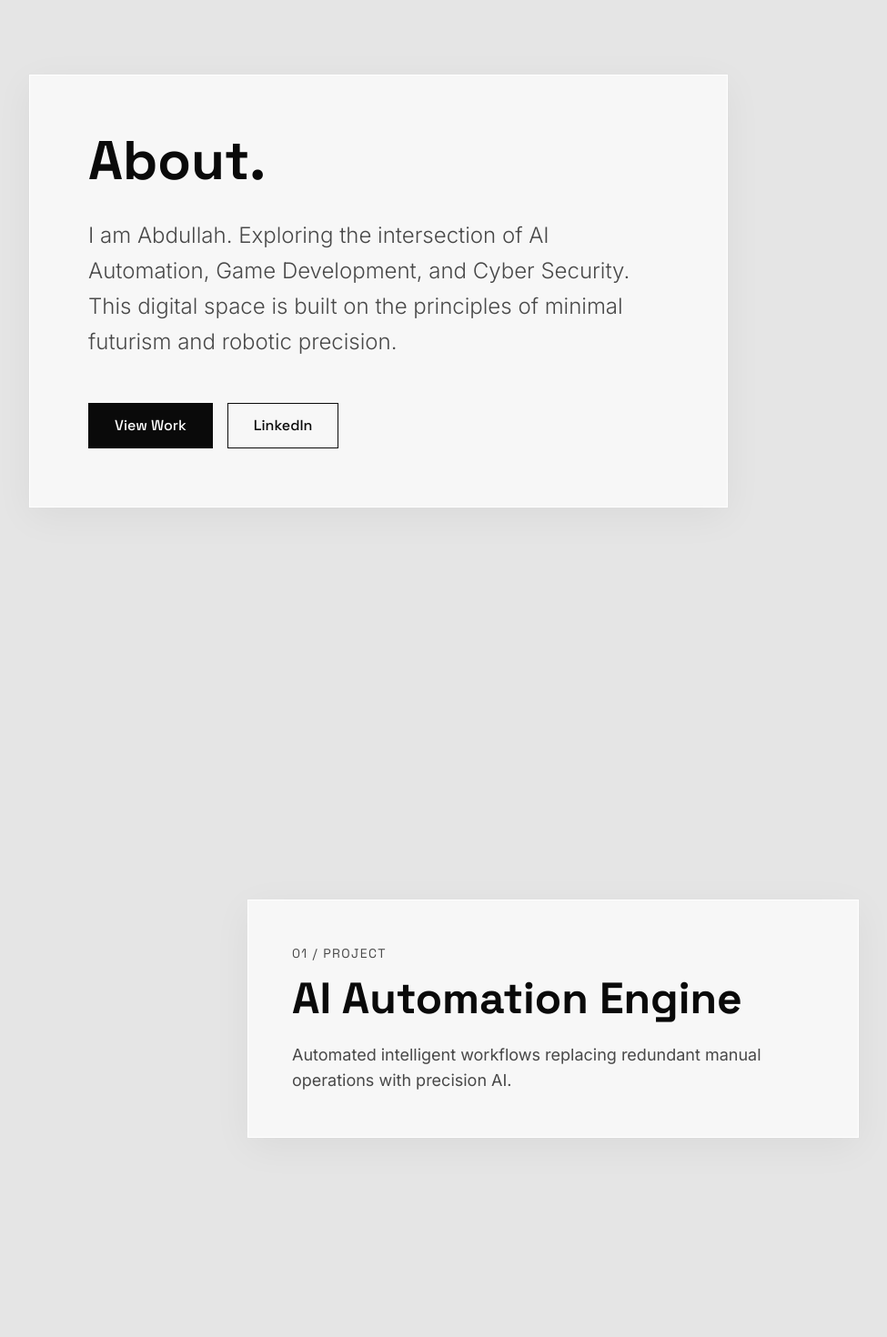
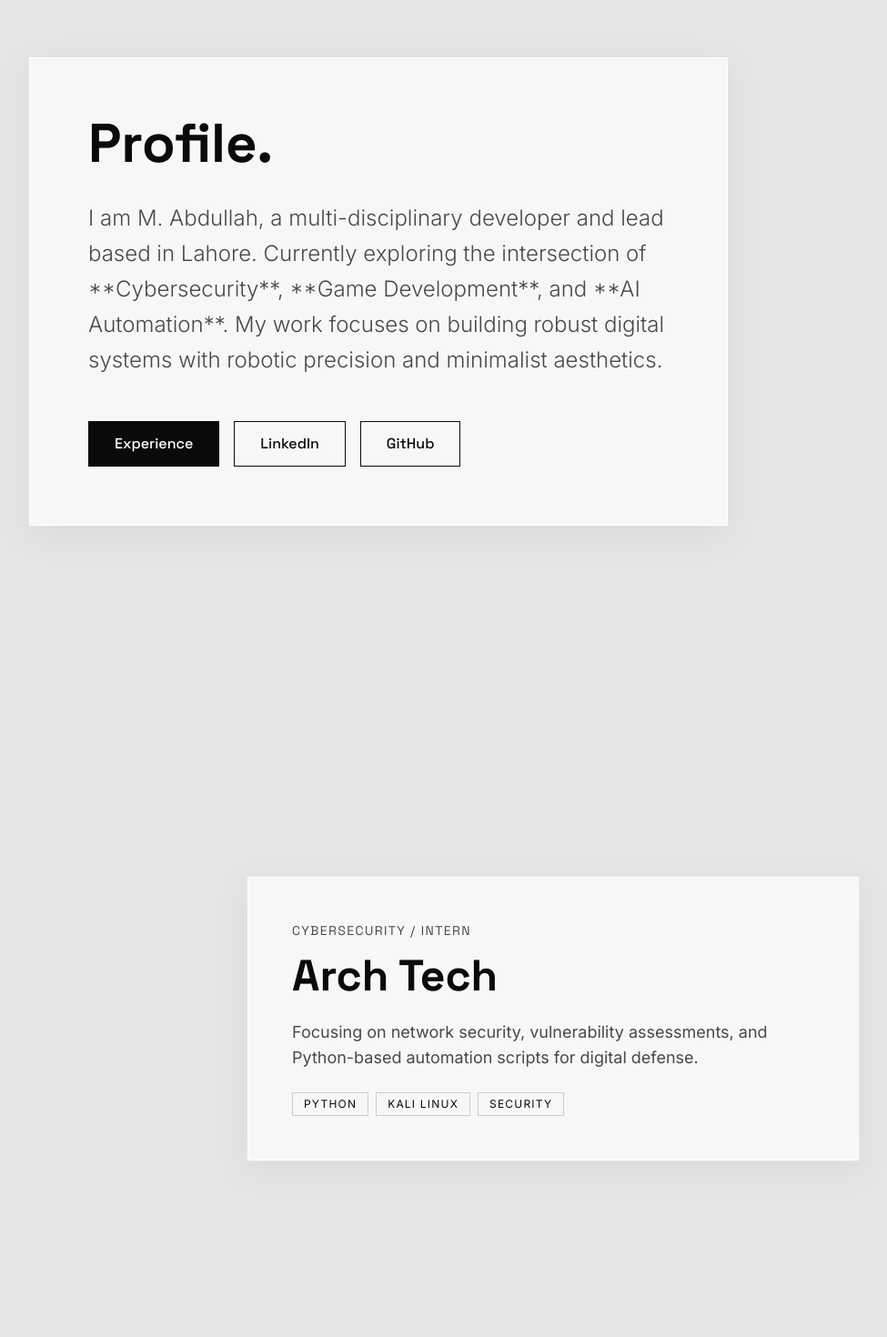
Before and after one commit to mabdullah-ismail/Portfolio-V2, a Next.js app: page / in a window 1280 px wide. Shown: the part 880-2350 px from the top of the page at 91% size, without its empty margins (32-1007 px from the left). Built offline with nearby package versions, Linux system fonts and the light colour scheme.

Commit message:
feat: populate data from LinkedIn and add social links

```diff
--- a/app/globals.css
+++ b/app/globals.css
@@ -69,6 +69,7 @@
   width: 100vw;
   height: 100vh;
   z-index: 0;
+  pointer-events: none; /* Let clicks pass through to DOM, Spline is just BG */
 }
 
 /* ═══════════════════════════════════════════
--- a/app/page.tsx
+++ b/app/page.tsx
@@ -9,9 +9,27 @@
 gsap.registerPlugin(ScrollTrigger);
 
 export default function Home() {
+  const [loaded, setLoaded] = useState(false);
+  const [progress, setProgress] = useState(0);
   const lenisRef = useRef<Lenis | null>(null);
 
   useEffect(() => {
+    let currentProgress = 0;
+    const interval = setInterval(() => {
+      currentProgress += Math.random() * 15;
+      if (currentProgress >= 100) {
+        currentProgress = 100;
+        clearInterval(interval);
+        setTimeout(() => setLoaded(true), 500);
+      }
+      setProgress(currentProgress);
+    }, 200);
+    return () => clearInterval(interval);
+  }, []);
+
+  useEffect(() => {
+    if (!loaded) return;
+
     const lenis = new Lenis();
     lenisRef.current = lenis;
     (window as any).lenis = lenis;
@@ -54,7 +72,7 @@
       lenis.destroy();
       ScrollTrigger.getAll().forEach(t => t.kill());
     };
-  }, []);
+  }, [loaded]);
 
   return (
     <main className="relative bg-[#E5E5E5] text-[#0A0A0A] overflow-hidden">
@@ -71,7 +89,7 @@
           <div className="font-display font-bold text-xl tracking-tight">ABDULLAH</div>
           <div className="hidden md:flex gap-8 font-display text-sm uppercase tracking-widest">
             <span className="cursor-pointer hover:opacity-50 transition-opacity pointer-events-auto" onClick={() => (window as any).lenis?.scrollTo('#about')}>About</span>
-            <span className="cursor-pointer hover:opacity-50 transition-opacity pointer-events-auto" onClick={() => (window as any).lenis?.scrollTo('#portfolio-container')}>Work</span>
+            <span className="cursor-pointer hover:opacity-50 transition-opacity pointer-events-auto" onClick={() => (window as any).lenis?.scrollTo('#experience')}>Experience</span>
             <span className="cursor-pointer hover:opacity-50 transition-opacity pointer-events-auto" onClick={() => (window as any).lenis?.scrollTo('#contact')}>Contact</span>
           </div>
         </header>
@@ -86,44 +104,63 @@
         {/* About Section */}
         <section id="about" className="min-h-[100vh] flex items-center section-padding pointer-events-auto">
           <div className="max-w-3xl glass-card p-12 md:p-16">
-            <h2 className="font-display text-5xl md:text-6xl font-bold mb-8 text-[#0A0A0A]">About.</h2>
+            <h2 className="font-display text-5xl md:text-6xl font-bold mb-8 text-[#0A0A0A]">Profile.</h2>
             <p className="text-xl md:text-2xl leading-relaxed text-[#484848] font-light">
-              I am Abdullah. Exploring the intersection of AI Automation, Game Development, and Cyber Security.
-              This digital space is built on the principles of minimal futurism and robotic precision.
+              I am M. Abdullah, a multi-disciplinary developer and lead based in Lahore.
+              Currently exploring the intersection of **Cybersecurity**, **Game Development**, and **AI Automation**.
+              My work focuses on building robust digital systems with robotic precision and minimalist aesthetics.
             </p>
-            <div className="mt-12 flex gap-4">
-              <button className="btn-primary" onClick={() => (window as any).lenis?.scrollTo('#portfolio-container')}>
-                View Work
+            <div className="mt-12 flex flex-wrap gap-4">
+              <button className="btn-primary" onClick={() => (window as any).lenis?.scrollTo('#experience')}>
+                Experience
               </button>
               <a href="https://linkedin.com/in/muhammad-abdullah-ismail/" target="_blank" rel="noreferrer" className="btn-outlined">
                 LinkedIn
+              </a>
+              <a href="https://github.com/mabdullah-ismail" target="_blank" rel="noreferrer" className="btn-outlined">
+                GitHub
               </a>
             </div>
           </div>
         </section>
 
-        {/* Portfolio Horizontal Scroll Section */}
-        <section id="portfolio-container" className="h-[100vh] pointer-events-auto overflow-hidden">
+        {/* Portfolio Horizontal Scroll Section (Experience) */}
+        <section id="experience" className="h-[100vh] pointer-events-auto overflow-hidden">
           <div className="horizontal-scroll-container">
             <div className="horizontal-panel">
               <div className="glass-card p-12 rounded-none max-w-2xl w-full mx-6">
-                <div className="font-display text-sm text-[#484848] uppercase tracking-widest mb-4">01 / Project</div>
-                <h3 className="font-display text-4xl md:text-5xl font-bold mb-6 text-[#0A0A0A]">AI Automation Engine</h3>
-                <p className="text-lg text-[#484848]">Automated intelligent workflows replacing redundant manual operations with precision AI.</p>
+                <div className="font-display text-sm text-[#484848] uppercase tracking-widest mb-4">Cybersecurity / Intern</div>
+                <h3 className="font-display text-4xl md:text-5xl font-bold mb-6 text-[#0A0A0A]">Arch Tech</h3>
+                <p className="text-lg text-[#484848] mb-6">Focusing on network security, vulnerability assessments, and Python-based automation scripts for digital defense.</p>
+                <div className="flex flex-wrap gap-2">
+                  <span className="px-3 py-1 border border-[#ccc] text-xs uppercase tracking-widest">Python</span>
+                  <span className="px-3 py-1 border border-[#ccc] text-xs uppercase tracking-widest">Kali Linux</span>
+                  <span className="px-3 py-1 border border-[#ccc] text-xs uppercase tracking-widest">Security</span>
+                </div>
               </div>
             </div>
             <div className="horizontal-panel">
               <div className="glass-card p-12 rounded-none max-w-2xl w-full mx-6">
-                <div className="font-display text-sm text-[#484848] uppercase tracking-widest mb-4">02 / Project</div>
-                <h3 className="font-display text-4xl md:text-5xl font-bold mb-6 text-[#0A0A0A]">Cyber Security Framework</h3>
-                <p className="text-lg text-[#484848]">Advanced penetration testing protocols and vulnerability assessment algorithms.</p>
+                <div className="font-display text-sm text-[#484848] uppercase tracking-widest mb-4">Leadership / Google Dev</div>
+                <h3 className="font-display text-4xl md:text-5xl font-bold mb-6 text-[#0A0A0A]">GDGoC BNU</h3>
+                <p className="text-lg text-[#484848] mb-6">Lead of Media & Coverage. Managing video production and social marketing for the Google Developer Groups community.</p>
+                <div className="flex flex-wrap gap-2">
+                  <span className="px-3 py-1 border border-[#ccc] text-xs uppercase tracking-widest">Media</span>
+                  <span className="px-3 py-1 border border-[#ccc] text-xs uppercase tracking-widest">Leadership</span>
+                  <span className="px-3 py-1 border border-[#ccc] text-xs uppercase tracking-widest">Community</span>
+                </div>
               </div>
             </div>
             <div className="horizontal-panel">
               <div className="glass-card p-12 rounded-none max-w-2xl w-full mx-6">
-                <div className="font-display text-sm text-[#484848] uppercase tracking-widest mb-4">03 / Project</div>
-                <h3 className="font-display text-4xl md:text-5xl font-bold mb-6 text-[#0A0A0A]">Game Dev Physics Engine</h3>
-                <p className="text-lg text-[#484848]">Custom highly-optimized rigid body dynamics built specifically for real-time web experiences.</p>
+                <div className="font-display text-sm text-[#484848] uppercase tracking-widest mb-4">Game Dev / Intern</div>
+                <h3 className="font-display text-4xl md:text-5xl font-bold mb-6 text-[#0A0A0A]">OZI Publishing</h3>
+                <p className="text-lg text-[#484848] mb-6">Developed 3D simulations and Hyper-Casual Android games. Specialized in level design and Unity core logic.</p>
+                <div className="flex flex-wrap gap-2">
+                  <span className="px-3 py-1 border border-[#ccc] text-xs uppercase tracking-widest">Unity</span>
+                  <span className="px-3 py-1 border border-[#ccc] text-xs uppercase tracking-widest">C#</span>
+                  <span className="px-3 py-1 border border-[#ccc] text-xs uppercase tracking-widest">Game Dev</span>
+                </div>
               </div>
             </div>
           </div>
@@ -132,11 +169,24 @@
         {/* Contact Section */}
         <section id="contact" className="h-[100vh] flex flex-col items-center justify-center section-padding pointer-events-auto">
           <div className="text-center glass-card p-16 w-full max-w-4xl">
-            <h2 className="font-display text-6xl md:text-8xl font-bold mb-8 text-[#0A0A0A] tracking-tighter">Contact.</h2>
-            <p className="text-xl text-[#484848] mb-12 max-w-lg mx-auto">Available for freelance opportunities and long-term robotic precision projects.</p>
-            <a href="mailto:abdullahismail249@yahoo.com" className="btn-primary text-lg px-10 py-5">
-              abdullahismail249@yahoo.com
-            </a>
+            <h2 className="font-display text-6xl md:text-8xl font-bold mb-8 text-[#0A0A0A] tracking-tighter">Connect.</h2>
+            <p className="text-xl text-[#484848] mb-12 max-w-lg mx-auto">Available for innovative digital projects and high-precision development.</p>
+
+            <div className="flex flex-col md:flex-row justify-center items-center gap-6">
+              <a href="mailto:abdullahismail249@yahoo.com" className="btn-primary text-lg px-10 py-5 w-full md:w-auto">
+                Email Me
+              </a>
+              <div className="flex gap-4">
+                <a href="https://linkedin.com/in/muhammad-abdullah-ismail/" target="_blank" rel="noreferrer" className="btn-outlined p-5">
+                  <svg className="w-6 h-6" fill="currentColor" viewBox="0 0 24 24"><path d="M19 0h-14c-2.761 0-5 2.239-5 5v14c0 2.761 2.239 5 5 5h14c2.762 0 5-2.239 5-5v-14c0-2.761-2.238-5-5-5zm-11 19h-3v-11h3v11zm-1.5-12.268c-.966 0-1.75-.79-1.75-1.764s.784-1.764 1.75-1.764 1.75.79 1.75 1.764-.783 1.764-1.75 1.764zm13.5 12.268h-3v-5.604c0-3.368-4-3.113-4 0v5.604h-3v-11h3v1.765c1.396-2.586 7-2.777 7 2.476v6.759z"/></svg>
+                </a>
+                <a href="https://github.com/mabdullah-ismail" target="_blank" rel="noreferrer" className="btn-outlined p-5">
+                  <svg className="w-6 h-6" fill="currentColor" viewBox="0 0 24 24"><path d="M12 0c-6.626 0-12 5.373-12 12 0 5.302 3.438 9.8 8.207 11.387.599.111.793-.261.793-.577v-2.234c-3.338.726-4.042-1.416-4.042-1.416-.546-1.387-1.333-1.756-1.333-1.756-1.089-.745.083-.729.083-.729 1.205.084 1.839 1.237 1.839 1.237 1.07 1.834 2.807 1.304 3.492.997.107-.775.418-1.305.762-1.604-2.665-.305-5.467-1.334-5.467-5.931 0-1.311.469-2.381 1.236-3.221-.124-.303-.535-1.524.117-3.176 0 0 1.008-.322 3.301 1.23.957-.266 1.983-.399 3.003-.404 1.02.005 2.047.138 3.006.404 2.291-1.552 3.297-1.23 3.297-1.23.653 1.653.242 2.874.118 3.176.77.84 1.235 1.911 1.235 3.221 0 4.609-2.807 5.624-5.479 5.921.43.372.823 1.102.823 2.222v3.293c0 .319.192.694.801.576 4.765-1.589 8.199-6.086 8.199-11.386 0-6.627-5.373-12-12-12z"/></svg>
+                </a>
+              </div>
+            </div>
+
+            <p className="mt-12 text-[#999] font-display text-xs uppercase tracking-widest">© 2026 Abdullah. Robotic Precision Design.</p>
           </div>
         </section>
 
--- a/components/SplineScene.tsx
+++ b/components/SplineScene.tsx
@@ -1,14 +1,15 @@
 "use client";
 
-import Spline from '@splinetool/react-spline';
+import Spline from "@splinetool/react-spline";
+import { Suspense } from "react";
 
 export default function SplineScene() {
   return (
-    <div className="spline-container">
+    <Suspense fallback={null}>
       <Spline
         scene="https://prod.spline.design/CZ5FWh4w2dkU889E/scene.splinecode"
-        style={{ width: '100%', height: '100%' }}
+        className="w-full h-full"
       />
-    </div>
+    </Suspense>
   );
 }
```
